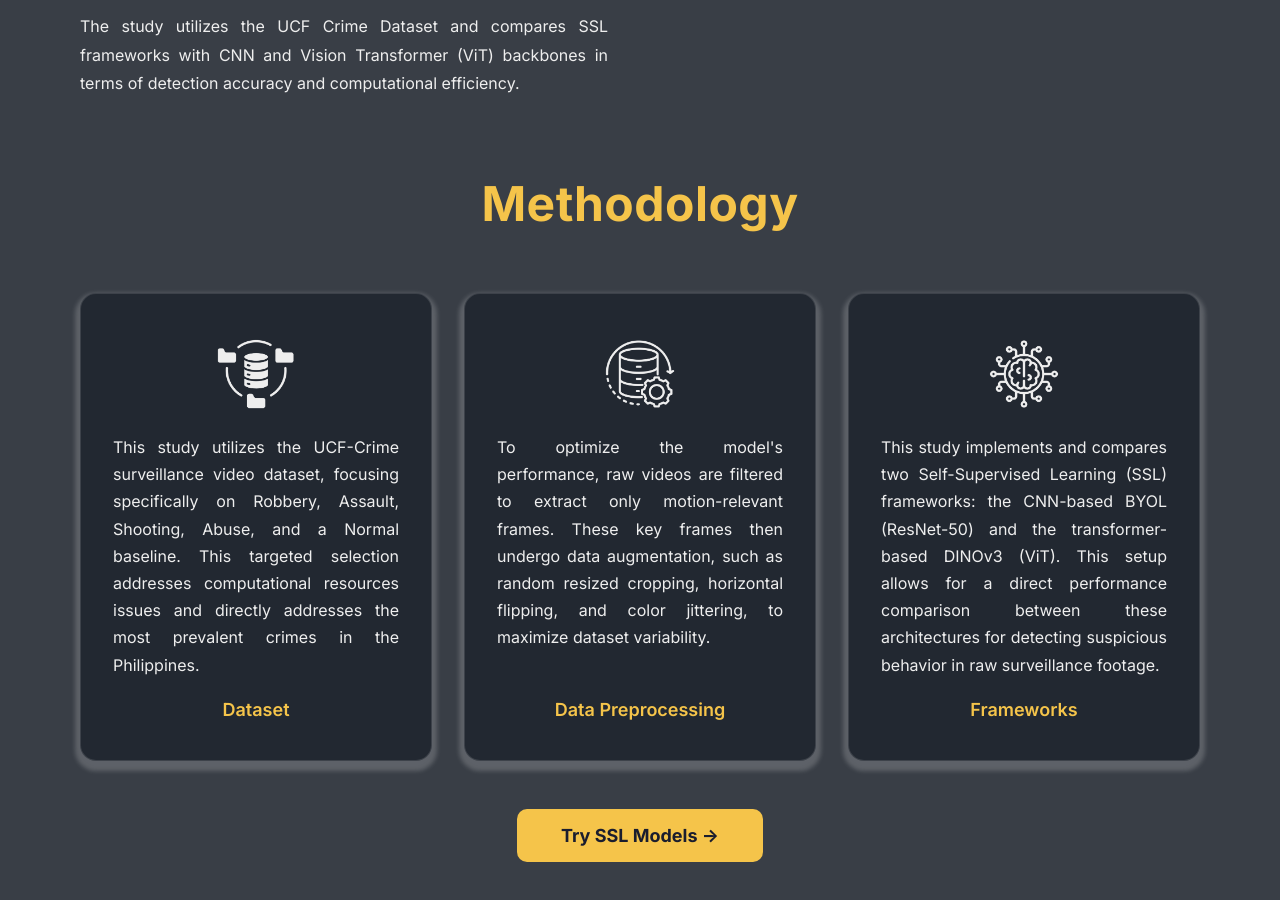
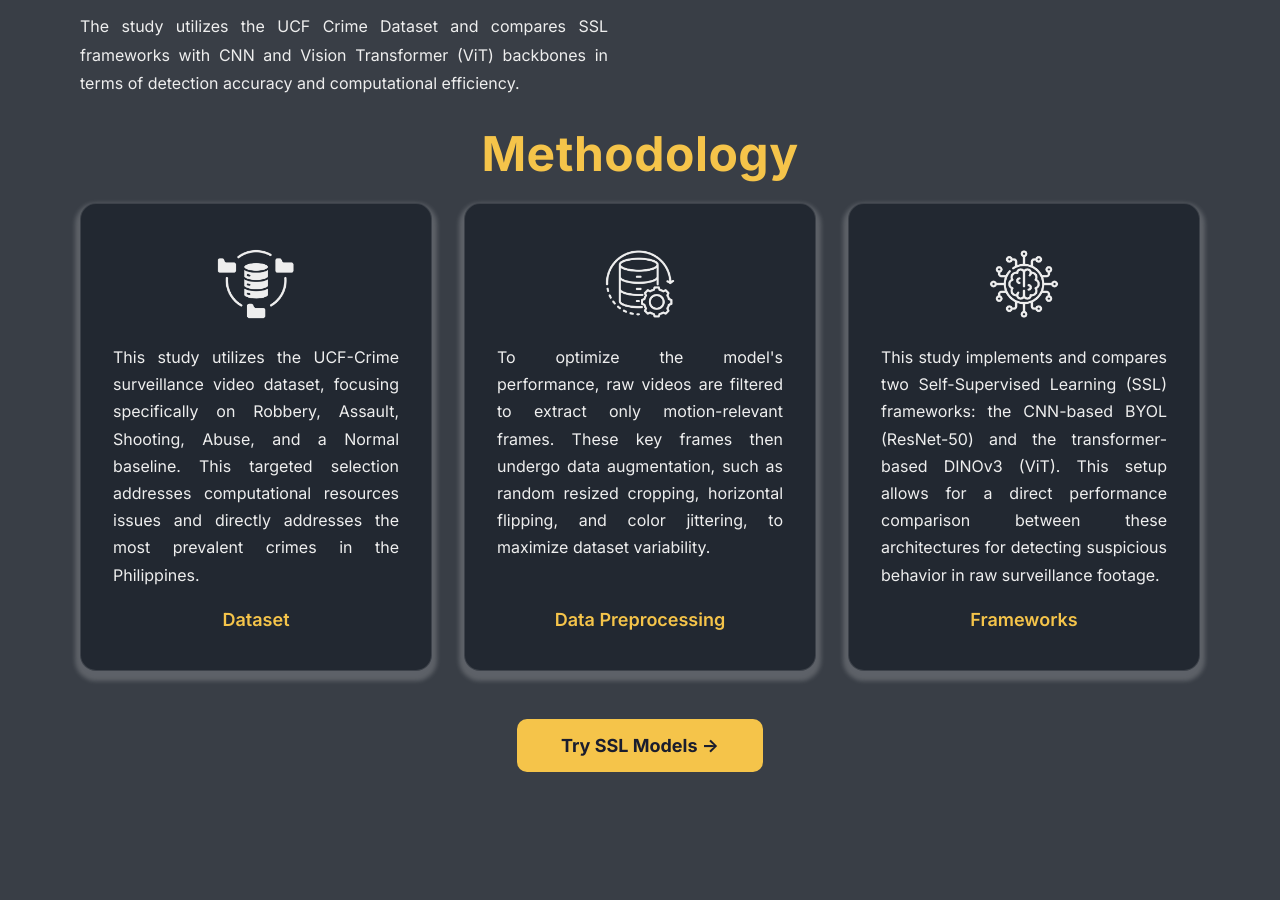
Before and after one commit to pvgonzales/pvgonzales-CMSC190-code, a React app in the folder frontend/: page / in a window 1280 px wide. Shown: the part 1480-2380 px from the top of the page. After the commit the page ends 2352 px from the top, so only its background shows below. Built offline with nearby package versions, Linux system fonts and the light colour scheme; the HTML template or start-up script is replaced by a standard one.

Commit message:
ui: fixed design in landing page

```diff
--- a/frontend/src/index.css
+++ b/frontend/src/index.css
@@ -1,7 +1,6 @@
 @import url('https://fonts.googleapis.com/css2?family=Inter:wght@300;400;500;600;700;800;900&display=swap');
 
 :root {
-  /* Color Palette - matching provided palette */
   --bg-primary: #393E46;
   --bg-secondary: #222831;
   --bg-card: #222831;
@@ -20,14 +19,12 @@
   --gold-hover: #e0b23e;
   --gold-dark: #c9a035;
 
-  /* Crime severity colors */
   --color-normal: #10b981;
   --color-assault: #ef4444;
   --color-abuse: #f59e0b;
   --color-robbery: #a855f7;
   --color-shooting: #3b82f6;
 
-  /* Sizing */
   --radius-sm: 10px;
   --radius-md: 12px;
   --radius-lg: 16px;
@@ -61,9 +58,7 @@ body {
 }
 
 
-/* ==========================================
-   NAVBAR
-   ========================================== */
+/* NAVBAR */
 .navbar {
   display: flex;
   align-items: center;
@@ -132,15 +127,11 @@ body {
 }
 
 
-/* ==========================================
-   LANDING PAGE
-   ========================================== */
+/* LANDING PAGE */
 .landing-page {
   flex: 1;
 }
 
-
-/* ---- Hero Section ---- */
 .hero-section {
   min-height: calc(100vh - var(--navbar-height));
   display: flex;
@@ -209,7 +200,7 @@ body {
 }
 
 
-/* ---- About Section ---- */
+/* ABOUT PAGE */
 .about-section {
   padding: 100px 80px 0px;
   background: var(--bg-primary);
@@ -256,18 +247,19 @@ body {
 }
 
 
-/* ---- Methods Section ---- */
+/* METHODS PAGE */
 .methods-section {
-  padding: 50px 80px;
+  padding: 0px 80px 100px;
   background: var(--bg-primary);
   text-align: center;
+  scroll-margin-top: var(--navbar-height);
 }
 
 .methods-title {
   font-size: 48px;
   font-weight: 700;
   color: var(--gold);
-  margin-bottom: 60px;
+  margin-bottom: 20px;
   letter-spacing: 0.5px;
 }
 
```
